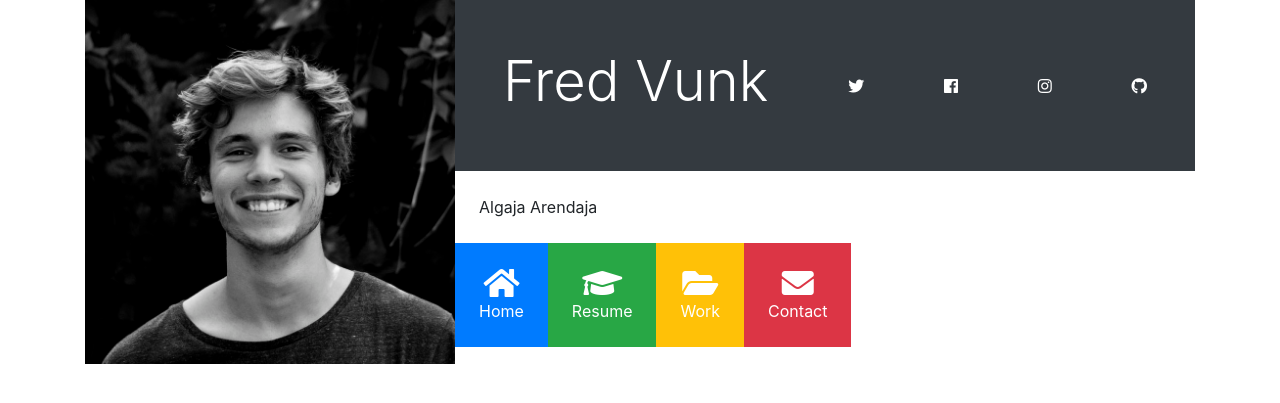
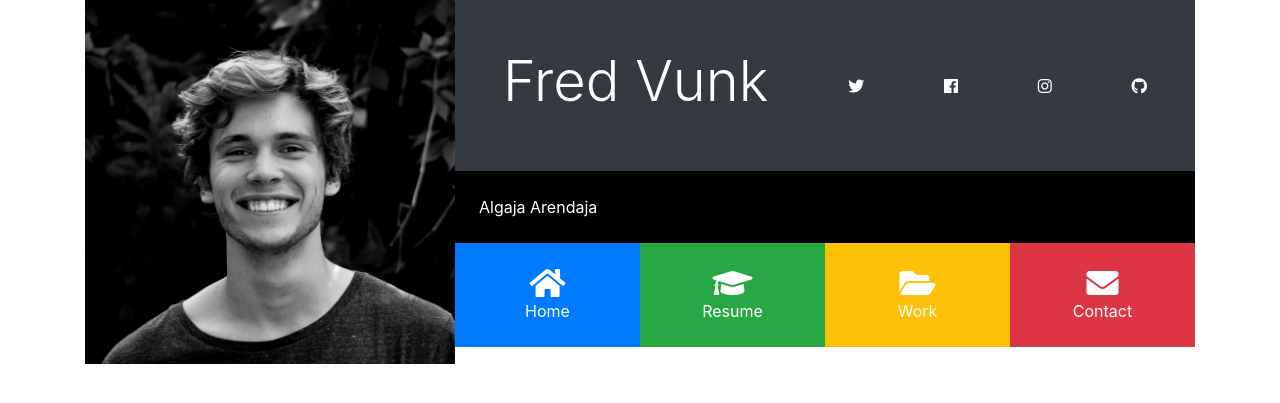
Before and after one commit to fredvunkiktkhk/pvk, a PHP site: page / in a window 1280 px wide. Shown: the top 403 px of the page. Run offline with PHP 8.4, Linux system fonts and the light colour scheme; some libraries are stand-ins or nearby versions.

Commit message:
CSS lisamine

```diff
--- a/Portfolio/CSS/style.css
+++ b/Portfolio/CSS/style.css
@@ -2,3 +2,14 @@
     width: 100%;
     height: 100%;
 }
+.bg-black {
+    color: #fff;
+    background: #000;
+}
+#main-header .port-item {
+    width: 30%;
+}
+#main-header .port-item:hover {
+    opacity: 0.8;
+    cursor: pointer;
+}
```
